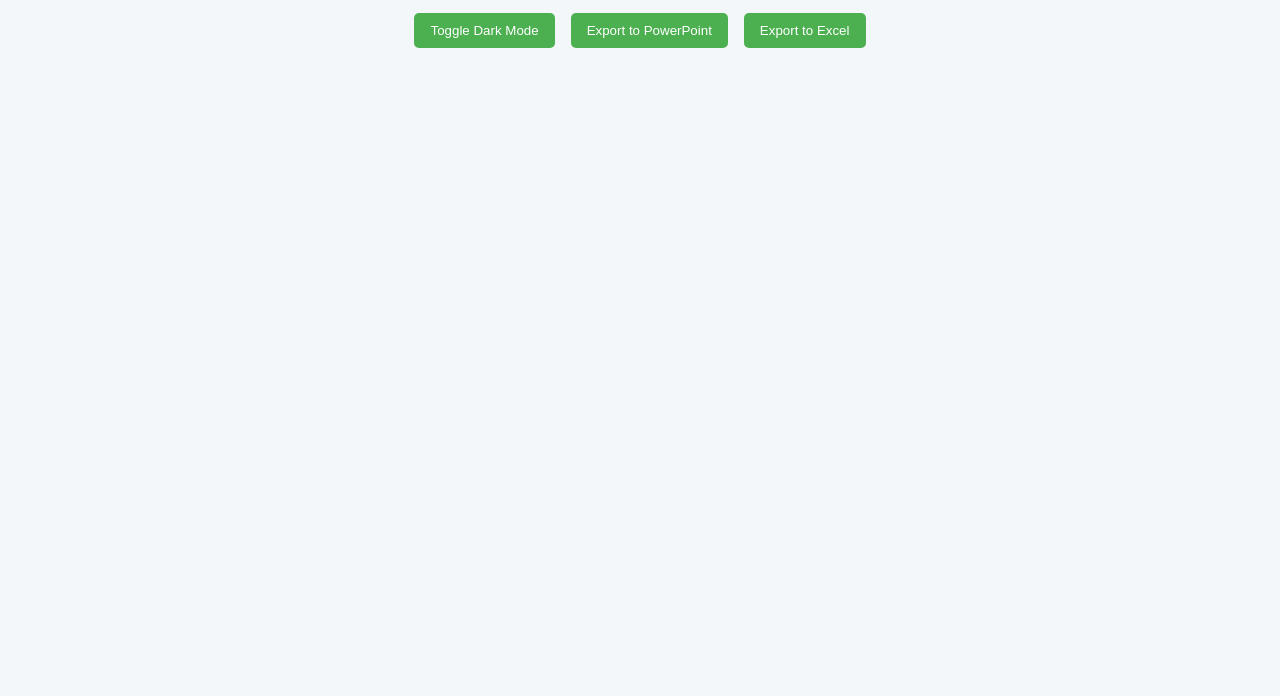
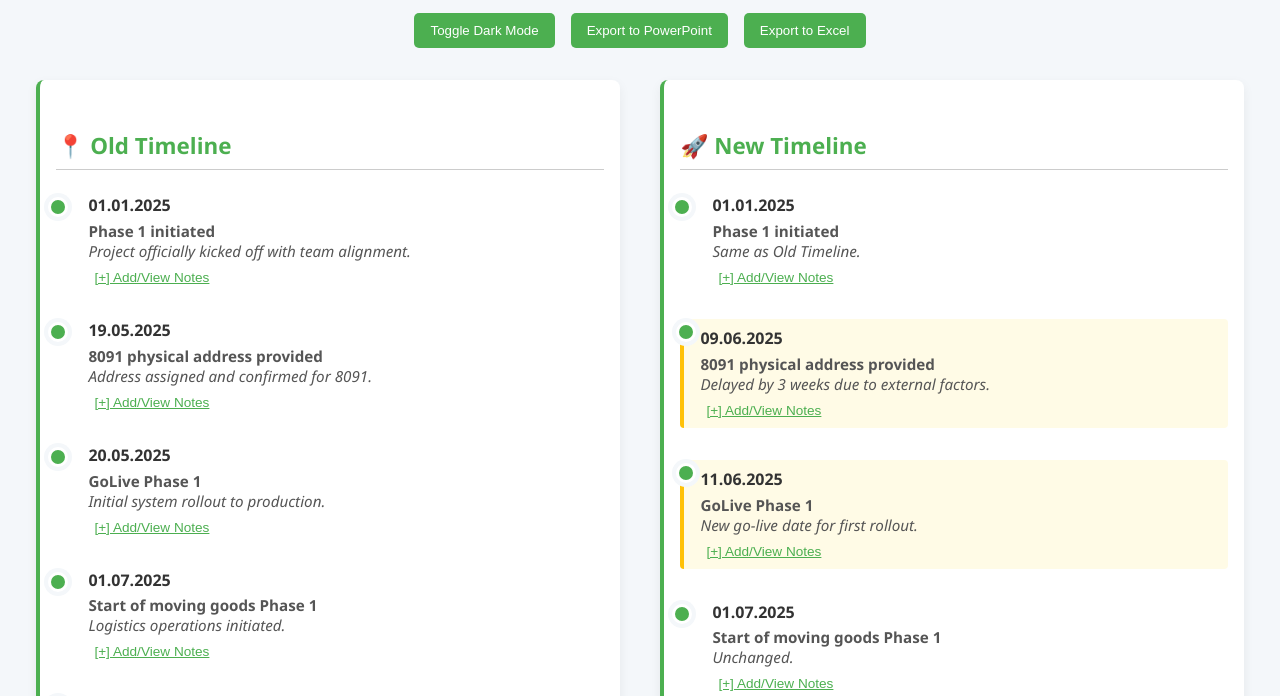
Before and after one commit to DKolacny/timeline-protocol, a plain HTML site: page index.html in a window 1280 px wide. Shown: the part 99-795 px from the top of the page. Drawn offline with Linux system fonts and the light colour scheme.

Commit message:
Update index.html

```diff
--- a/index.html
+++ b/index.html
@@ -1,8 +1,8 @@
 <!DOCTYPE html>
 <html lang="en">
 <head>
-  <meta charset="UTF-8">
-  <meta name="viewport" content="width=device-width, initial-scale=1.0">
+  <meta charset="UTF-8" />
+  <meta name="viewport" content="width=device-width, initial-scale=1.0"/>
   <title>Project Timeline Comparison</title>
   <style>
     :root {
@@ -133,9 +133,7 @@
     <button onclick="exportTo('ppt')">Export to PowerPoint</button>
     <button onclick="exportTo('excel')">Export to Excel</button>
   </div>
-  <div class="container" id="timelineContainer">
-    <!-- TIMELINES WILL BE INJECTED BELOW -->
-  </div>
+  <div class="container" id="timelineContainer"></div>
 
   <script>
     const timelines = {
@@ -166,27 +164,30 @@ const timelines = {
     Object.entries(timelines).forEach(([title, events]) => {
       const timeline = document.createElement('div');
       timeline.className = 'timeline';
+
       const heading = document.createElement('h2');
       heading.textContent = title.includes('Old') ? '📍 ' + title : '🚀 ' + title;
       timeline.appendChild(heading);
 
-      events.forEach(([date, label, changed], index) => {
-        const event = document.createElement('div');
-        event.className = 'event';
-        if (changed) event.classList.add('changed');
+      events.forEach(([dateVal, label, description], index) => {
+        const eventDiv = document.createElement('div');
+        eventDiv.className = 'event';
+
+        // Yellow highlight for changed milestones in New Timeline
+        if (
+          title.includes("New") &&
+          (label === "8091 physical address provided" || label === "GoLive Phase 1")
+        ) {
+          eventDiv.classList.add('changed');
+        }
 
         const dateDiv = document.createElement('div');
         dateDiv.className = 'date';
-        dateDiv.textContent = date;
-
-        const date = event[0];
-const label = event[1];
-const description = event[2] || "(Add description here)";
+        dateDiv.textContent = dateVal;
 
         const descDiv = document.createElement('div');
         descDiv.className = 'desc';
-descDiv.innerHTML = `<strong>${label}</strong><br><em>${description}</em>`;
-
+        descDiv.innerHTML = `<strong>${label}</strong><br><em>${description || "(Add description here)"}</em>`;
 
         const toggleBtn = document.createElement('button');
         toggleBtn.className = 'note-toggle';
@@ -205,12 +206,12 @@ descDiv.innerHTML = `<strong>${label}</strong><br><em>${description}</em>`;
         };
 
         noteArea.appendChild(textarea);
-        event.appendChild(dateDiv);
-        event.appendChild(descDiv);
-        event.appendChild(toggleBtn);
-        event.appendChild(noteArea);
+        eventDiv.appendChild(dateDiv);
+        eventDiv.appendChild(descDiv);
+        eventDiv.appendChild(toggleBtn);
+        eventDiv.appendChild(noteArea);
 
-        timeline.appendChild(event);
+        timeline.appendChild(eventDiv);
       });
 
       container.appendChild(timeline);
@@ -219,9 +220,7 @@ descDiv.innerHTML = `<strong>${label}</strong><br><em>${description}</em>`;
     function exportTo(format) {
       let csv = 'Timeline,Date,Milestone,Note\n';
       Object.entries(timelines).forEach(([title, events]) => {
-        events.forEach((event, index) => {
-          const date = event[0];
-          const label = event[1];
+        events.forEach(([date, label], index) => {
           const key = `${title}-${index}`;
           const note = localStorage.getItem(key) || '';
           csv += `${title},${date},"${label}","${note.replace(/\n/g, ' ')}"\n`;
```
Lines whose indentation alone changed are shown as unchanged.
